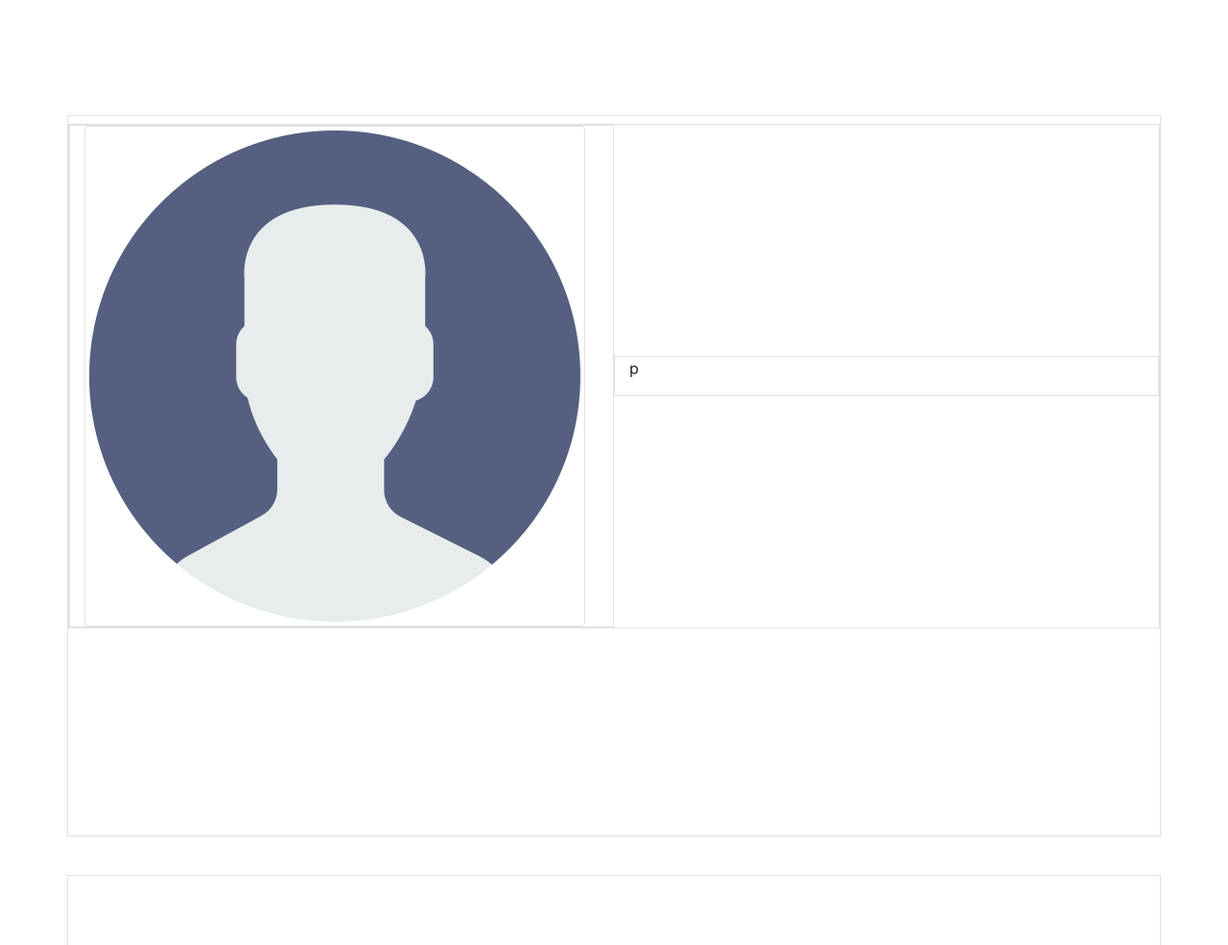
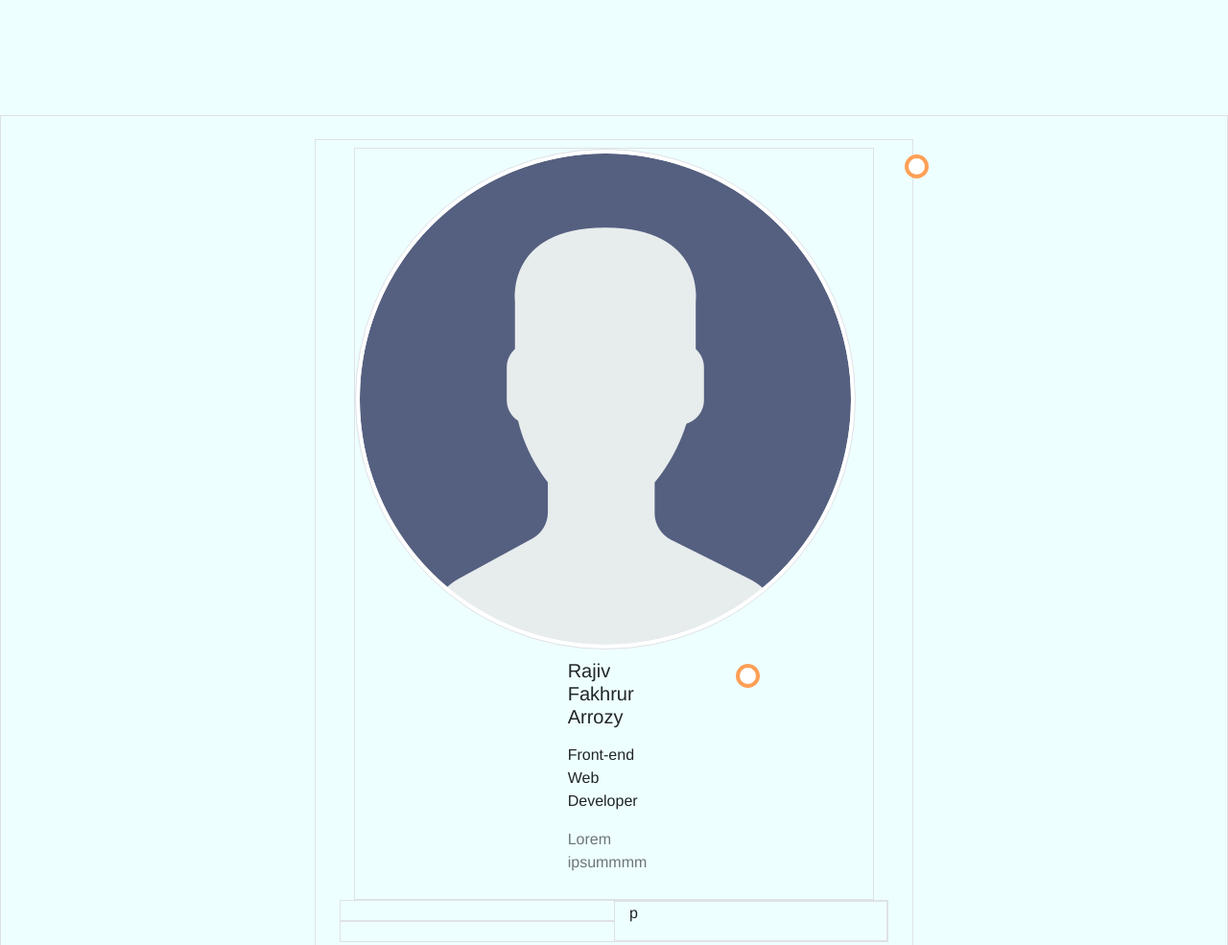
Before and after one commit to rajivfkhrr/index, a plain HTML site: page index.html in a window 1280 px wide. Shown: the part 760-1745 px from the top of the page at 96% size. Drawn offline with nearby package versions, Linux system fonts and the light colour scheme.

Commit message:
update index.html

```diff
--- a/index.html
+++ b/index.html
@@ -6,11 +6,12 @@
   <meta name="viewport" content="width=device-width, initial-scale=1, shrink-to-fit=no">
   <!-- Bootstrap CSS -->
   <link rel="stylesheet" href="https://cdn.jsdelivr.net/npm/bootstrap@4.6.2/dist/css/bootstrap.min.css" integrity="sha384-xOolHFLEh07PJGoPkLv1IbcEPTNtaed2xpHsD9ESMhqIYd0nLMwNLD69Npy4HI+N" crossorigin="anonymous">
+  <link rel="stylesheet" href="style.css"
   <title>Portofolio</title>
 </head>
 <body>
 <!-- Navbar -->
-<nav class="position-relative navbar sticky-bottom navbar-expand-lg navbar-light bg-light shadow-sm">
+<nav class="position-relative navbar navbar-sm sticky-bottom navbar-expand-lg navbar-light bg-light shadow-sm">
   <a class="navbar-brand" href="#">Rajiv Fakhrur Arrozy</a>
   <button class="navbar-toggler" type="button" data-toggle="collapse" data-target="#navbarNav" aria-controls="navbarNav" aria-expanded="false" aria-label="Toggle navigation">
     <span class="navbar-toggler-icon"></span>
@@ -48,11 +49,24 @@
 	</div>
 </div>
 <!---->
-<div id="stage-one" class="container-fluid py-4 d-flex min-vh-100">
-  <div id="stage-one-profile" class="container py-2 border">
+<div id="stage-one" class="container-fluid py-4 d-flex min-vh-100 border">
+  <div id="stage-one-profile" class="container justify-content-center py-2 border">
+    <div class="border">
+ <img class="img-thumbnail rounded-circle" src="https://github.com/rajivfkhrr/index/blob/main/user.png?raw=true" alt="Avatar">
+   <div class="container d-flex justify-content-center">
+        <div class="col-lg-8">
+          <h5 class="mb-3">Rajiv Fakhrur Arrozy</h5>
+          <p>Front-end Web Developer</p>
+          <p class="text-muted">
+            <i class="fas fa-quote-left pe-2"></i>
+            Lorem ipsummmm
+          </p>
+        </div>
+      </div>
+   </div>
+
     <div class="row align-items-center border">
       <div class="col border">
-       <img class="img-thumbnail"src="https://github.com/rajivfkhrr/index/blob/main/user.png?raw=true" alt="Avatar">
       </div>
       <div class="col border">
         <p>p</p>
```
